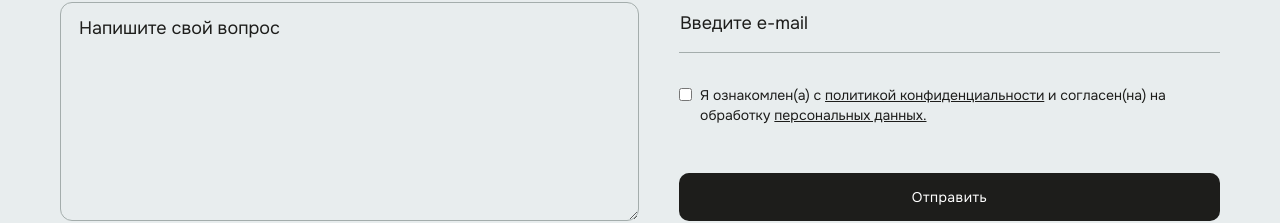
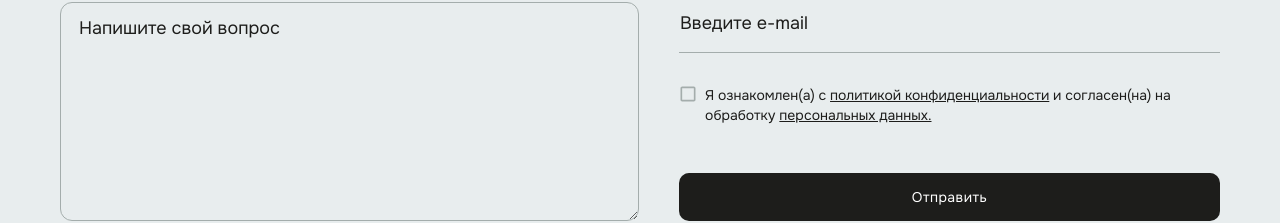
Before and after one commit to Mento1oS/getShopTV, a Next.js app: page / in a window 1280 px wide. Shown: the part 2875-3098 px from the top of the page. Built offline with nearby package versions, Linux system fonts and the light colour scheme.

Commit message:
added customized checkbox and mui dependency

```diff
--- a/package.json
+++ b/package.json
@@ -9,6 +9,9 @@
     "lint": "next lint"
   },
   "dependencies": {
+    "@emotion/react": "^11.13.3",
+    "@emotion/styled": "^11.13.0",
+    "@mui/material": "^6.1.3",
     "next": "14.2.15",
     "react": "^18",
     "react-dom": "^18"
--- a/src/components/AppForm/AppForm.tsx
+++ b/src/components/AppForm/AppForm.tsx
@@ -2,6 +2,7 @@
 import cls from './AppForm.module.scss'
 import Link from "next/link";
 import {useState} from "react";
+import {Checkbox} from "@mui/material";
 
 interface AppFormProps {
     className?: string;
@@ -14,9 +15,9 @@ export const AppForm = ({}: AppFormProps) => {
     const [question, setQuestion] = useState('');
     const handleSubmit = (e) => {
         e.preventDefault();
-        if(!email.toLowerCase().match(/^(([^<>()[\]\\.,;:\s@"]+(\.[^<>()[\]\\.,;:\s@"]+)*)|.(".+"))@((\[[0-9]{1,3}\.[0-9]{1,3}\.[0-9]{1,3}\.[0-9]{1,3}\])|(([a-zA-Z\-0-9]+\.)+[a-zA-Z]{2,}))$/)){
+        if (!email.toLowerCase().match(/^(([^<>()[\]\\.,;:\s@"]+(\.[^<>()[\]\\.,;:\s@"]+)*)|.(".+"))@((\[[0-9]{1,3}\.[0-9]{1,3}\.[0-9]{1,3}\.[0-9]{1,3}\])|(([a-zA-Z\-0-9]+\.)+[a-zA-Z]{2,}))$/)) {
             setIsError(true);
-        }else{
+        } else {
             setIsError(false);
         }
     }
@@ -41,9 +42,19 @@ export const AppForm = ({}: AppFormProps) => {
                         </div>
                     }
                     <div className={cls.checkboxFlex}>
-                        <input onChange={(e) => {
+                        <Checkbox size='small' sx={{
+                            bgColor: 'none',
+                            color: 'rgb(164, 173, 172)',
+                            borderRadius: '4px',
+                            width:'14px',
+                            height:'14px',
+                            '&.Mui-checked': {
+                                color: 'rgb(255, 89, 0)',
+                                bgColor: 'rgb(255, 255, 255)',
+                            }
+                        }} onChange={(e) => {
                             setIsAgree(e.target.checked);
-                        }} checked={isAgree} className={cls.checkbox} type="checkbox"/>
+                        }} checked={isAgree} className={cls.checkbox}/>
                         <div className={cls.checkboxText}>
                             Я ознакомлен(а) с{' '}
                             <Link
@@ -60,7 +71,8 @@ export const AppForm = ({}: AppFormProps) => {
                             </Link>
                         </div>
                     </div>
-                    <button disabled={!(isAgree && email.length)} onClick={handleSubmit} className={cls.button}>Отправить
+                    <button disabled={!(isAgree && email.length)} onClick={handleSubmit}
+                            className={cls.button}>Отправить
                     </button>
                 </div>
             </div>
```
Also changed, not shown: 1 other file (tests, documents, lock files or other folders).
